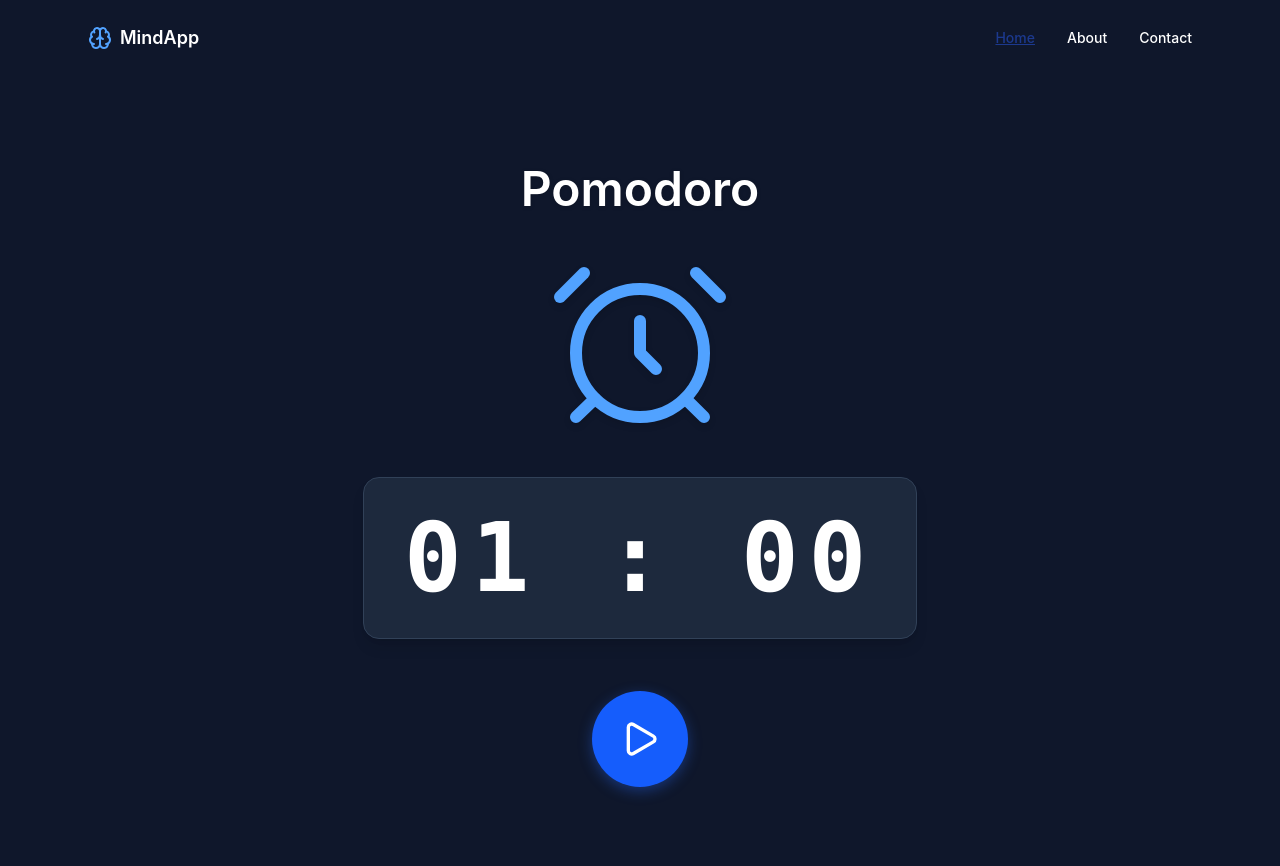
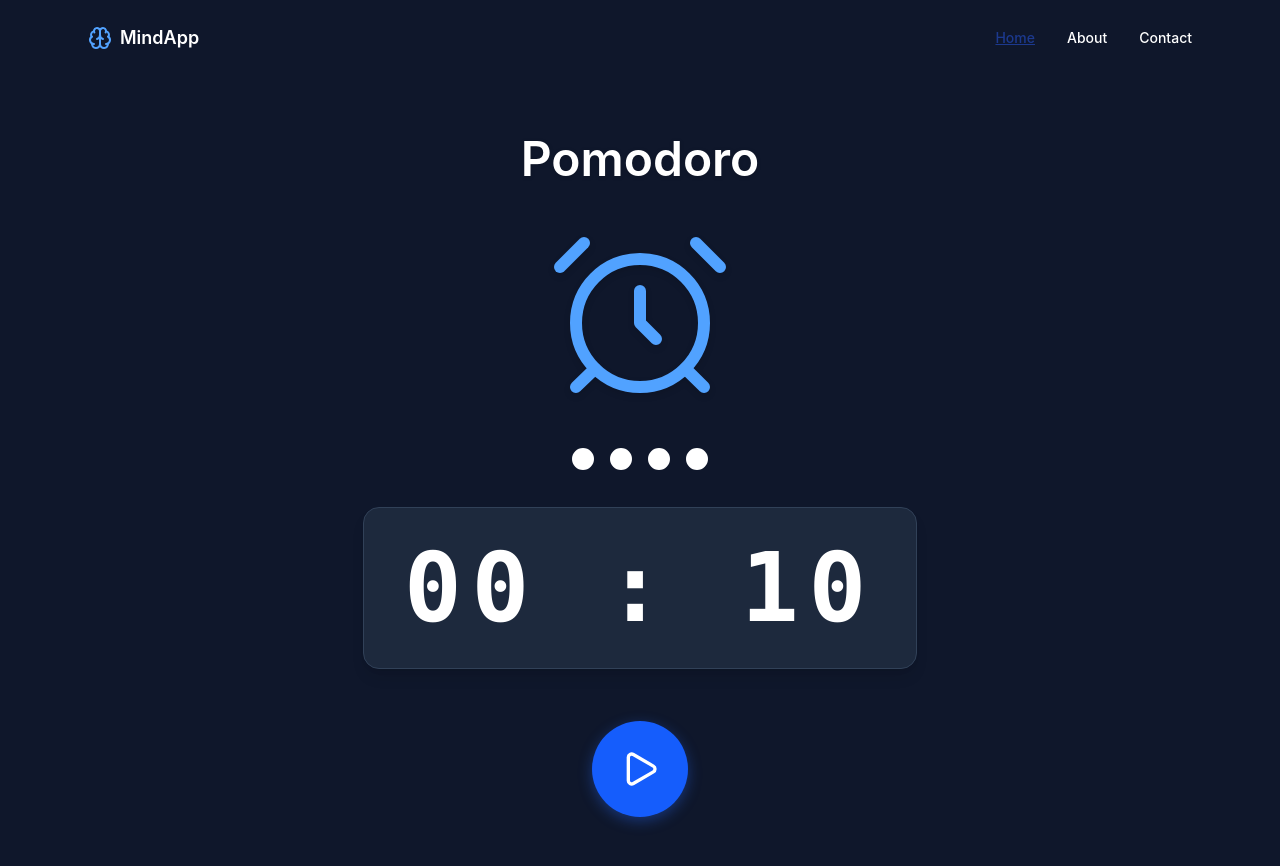
Before and after one commit to OPeaga/basic_pomodoro_reactjs, a React (Vite) app: page / in a window 1280 px wide. Shown: the top 866 px of the page. Built offline with nearby package versions, Linux system fonts and the light colour scheme.

Commit message:
alteracoes

```diff
--- a/index.html
+++ b/index.html
@@ -3,10 +3,10 @@
 
 <head>
   <meta charset="UTF-8" />
-  <link rel="icon" type="image/svg+xml" href="/vite.svg" />
+  <link rel="icon" type="image/svg+xml" href="./src/assets/brain.svg" />
   <meta name="viewport" content="width=device-width, initial-scale=1.0" />
   <link href="/src/style.css" rel="stylesheet">
-  <title>chronos_om</title>
+  <title>MindApp</title>
 </head>
 
 <body>
--- a/src/components/About.tsx
+++ b/src/components/About.tsx
@@ -1,5 +1,3 @@
-export default function About(){
-  return (
-    <h1> About Section </h1>
-  );
+export default function About() {
+  return <h1> About Section </h1>;
 }
--- a/src/components/App.tsx
+++ b/src/components/App.tsx
@@ -3,15 +3,21 @@ import { useState, useEffect } from "react";
 import { Button } from "./Button.tsx";
 import { v6 } from "uuid";
 import toast, { Toaster } from "react-hot-toast";
+import SessionBar from "./SessionBar.tsx";
+
+type record = {
+  id: string;
+  data: string;
+};
 
 export default function App() {
-  const [timerMin, setTimerMin] = useState("1");
-  const [timerSec, setTimerSec] = useState("00");
+  const [timerMin, setTimerMin] = useState("00");
+  const [timerSec, setTimerSec] = useState("10");
   const [isRunning, setRunning] = useState(false);
   const [isInIntervalSession, setIntervalSession] = useState(false);
   const [isInPomodoroSession, setPomodoroSession] = useState(false);
   const [totalSessions, setTotalSessions] = useState(0);
-  const [records, setRecords] = useState([
+  const [records, setRecords] = useState<record[]>([
     {
       id: v6(),
       data: "'2026-03-15T17:44:47.111Z'",
@@ -86,6 +92,8 @@ export default function App() {
 
         <Clock props_style={"w-48 h-48 text-blue-400 drop-shadow-md"} />
 
+        <SessionBar currentSession={totalSessions} />
+
         <h1 className="text-8xl font-mono flex font-bold text-white bg-slate-800 border border-slate-700 px-10 py-8 rounded-2xl shadow-lg tracking-widest">
           {timerMin.padStart(2, "0")} : {timerSec.padStart(2, "0")}
         </h1>
--- /dev/null
+++ b/src/components/SessionBar.tsx
@@ -0,0 +1,18 @@
+import { CircleCheck, Circle } from "lucide-react";
+type sessionBarProps = {
+  currentSession: number;
+};
+
+export default function SessionBar({ currentSession }: sessionBarProps) {
+  return (
+    <span className="flex gap-3.5">
+      {[1, 2, 3, 4].map((i) =>
+        currentSession % 4 > i ? (
+          <CircleCheck color="white" />
+        ) : (
+          <Circle color="white" fill="white" />
+        ),
+      )}
+    </span>
+  );
+}
```
Also changed, not shown: src/assets/brain.svg (added).
